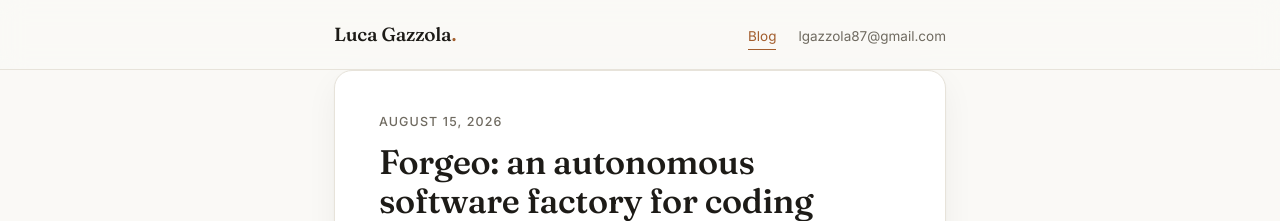
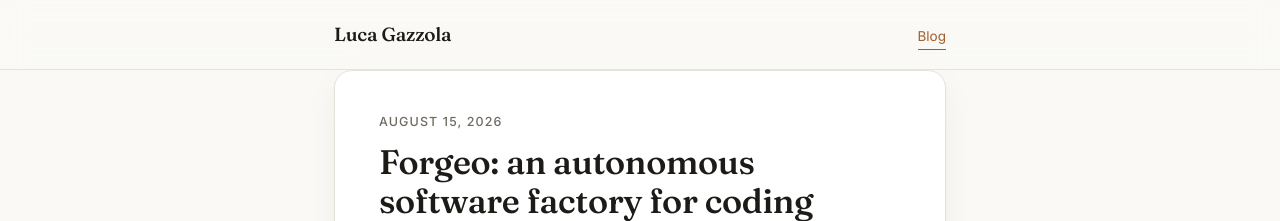
Before and after one commit to lucaGazzola/lucaGazzola.github.io, a Jekyll site: the page built from _posts/2026-08-15-forgeo-autonomous-software-factory.md, in a window 1280 px wide. Shown: the top 221 px of the page. Built offline with Jekyll 4.4.1, drawn with Linux system fonts in a browser that asks for light colours.

Commit message:
header: drop email and dot, article links to forgeo.org

```diff
--- a/_layouts/base.html
+++ b/_layouts/base.html
@@ -35,10 +35,9 @@
 <body>
   <header class="site-header">
     <div class="wrap site-header__inner">
-      <a class="wordmark" href="{{ '/' | relative_url }}">{{ site.title }}<span class="wordmark__dot">.</span></a>
+      <a class="wordmark" href="{{ '/' | relative_url }}">{{ site.title }}</a>
       <nav class="site-nav">
         <a class="site-nav__link{% if page.layout == 'blog' or page.layout == 'post' %} is-active{% endif %}" href="{{ '/blog/' | relative_url }}">Blog</a>
-        <a class="site-header__mail" href="mailto:{{ site.email }}">{{ site.email }}</a>
       </nav>
     </div>
   </header>
--- a/_posts/2026-08-15-forgeo-autonomous-software-factory.md
+++ b/_posts/2026-08-15-forgeo-autonomous-software-factory.md
@@ -5,7 +5,7 @@ date: 2026-08-15
 description: How Forgeo turns a plain backlog into an application by running your coding agent autonomously.
 ---
 
-AI coding agents are excellent at the work we hand them: implement a feature, fix a bug, refactor a module. What scales badly is everything *around* that work: deciding what to work on next, feeding tasks one at a time, integrating the results, and babysitting the run until it succeeds. [Forgeo](https://github.com/lucaGazzola/forgeo) is a project I have been building to automate that orchestration: a scheduled, agent-driven software factory that turns a backlog into merged commits, with a single human in the loop.
+AI coding agents are excellent at the work we hand them: implement a feature, fix a bug, refactor a module. What scales badly is everything *around* that work: deciding what to work on next, feeding tasks one at a time, integrating the results, and babysitting the run until it succeeds. [Forgeo](https://forgeo.org) is a project I have been building to automate that orchestration: a scheduled, agent-driven software factory that turns a backlog into merged commits, with a single human in the loop.
 
 ## A factory, not a chat session
 
--- a/assets/css/style.scss
+++ b/assets/css/style.scss
@@ -114,22 +114,6 @@ a:hover {
   color: var(--text);
 }
 
-.wordmark__dot {
-  color: var(--accent);
-}
-
-.site-header__mail {
-  font-size: 13.5px;
-  color: var(--muted);
-  border-bottom: 1px solid transparent;
-  transition: color 0.2s ease, border-color 0.2s ease;
-}
-
-.site-header__mail:hover {
-  color: var(--accent);
-  border-color: var(--accent);
-}
-
 .site-nav {
   display: flex;
   align-items: baseline;
@@ -147,12 +131,6 @@ a:hover {
 .site-nav__link.is-active {
   color: var(--accent);
   border-color: var(--accent);
-}
-
-@media (max-width: 480px) {
-  .site-header__mail {
-    display: none;
-  }
 }
 
 /* ==========================================================================
```
